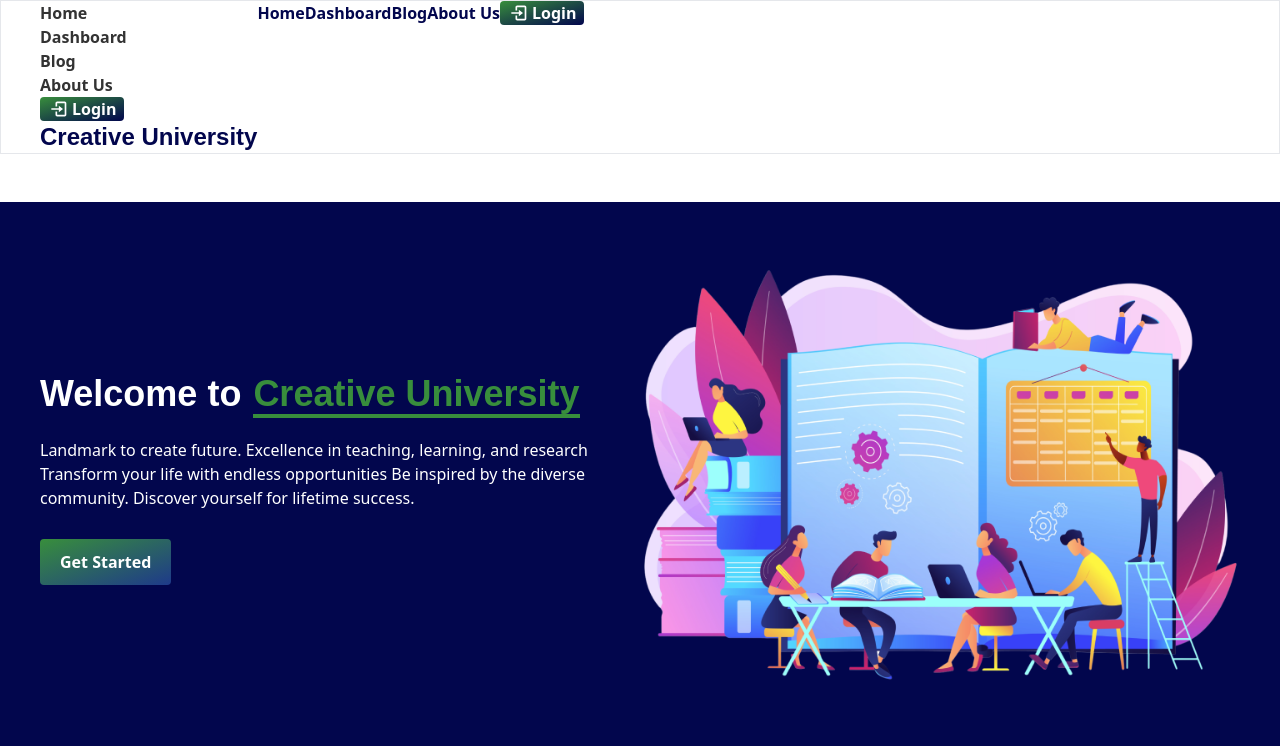
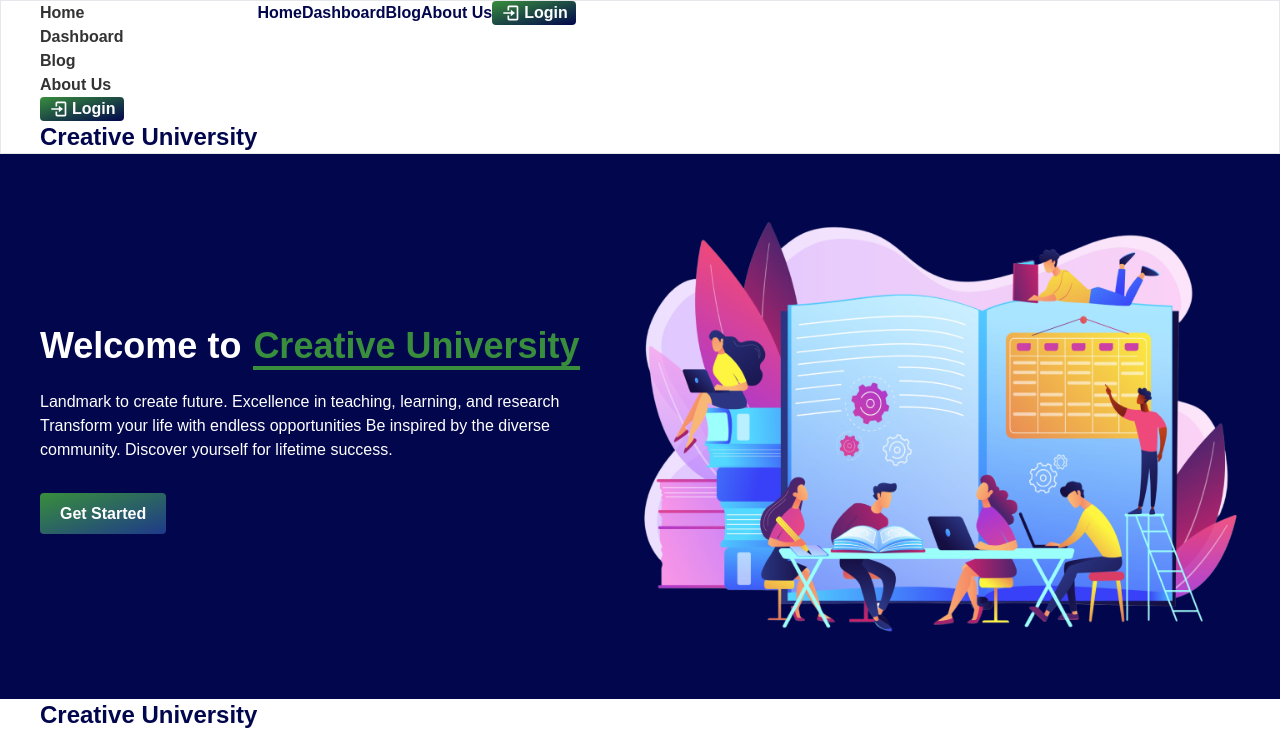
Before and after one commit to obaedulislam/academic-portal, a Next.js app: page / in a window 1280 px wide. Shown: the top 746 px of the page. Built offline with nearby package versions, Linux system fonts and the light colour scheme; no server answers; a web font is replaced by a local one.

Commit message:
edit section

```diff
--- a/Components/Header/Header.jsx
+++ b/Components/Header/Header.jsx
@@ -7,7 +7,6 @@ import { signOut } from "next-auth/react"
 
 const Header = () => {
     const { data: session } = useSession();
-    console.log(session);
 
     const menuItems = (
         <>
@@ -58,7 +57,7 @@ const Header = () => {
     );
 
     return (
-        <div className="bg-white  border border-gray-200 fixed w-full top-0 z-50">
+        <div className="bg-white  border border-gray-200 ">
             <div className="max-w-[1200px] mx-auto p-0 ">
                 <div className="navbar flex justify-between bg-base-100 p-0">
                     <div className="">
--- a/pages/_app.js
+++ b/pages/_app.js
@@ -1,11 +1,14 @@
 import { SessionProvider } from "next-auth/react";
 import Footer from "../Components/Footer/Footer";
+import Header from "../Components/Header/Header";
+
 import "../styles/globals.css";
 
 export default function App({ Component, pageProps, session }) {
   return (
     <div>
       <SessionProvider session={session}>
+        <Header></Header>
         <Component {...pageProps} />
         <Footer></Footer>
       </SessionProvider>
--- a/pages/index.js
+++ b/pages/index.js
@@ -1,6 +1,5 @@
 import { Inter } from "@next/font/google";
 import Head from "next/head";
-import Header from "../Components/Header/Header";
 import Banner from "./Home/Banner";
 
 const inter = Inter({ subsets: ["latin"] });
@@ -11,8 +10,7 @@ export default function Home() {
       <Head>
         <title>Home</title>
       </Head>
-      <Header></Header>
-      <div className="mt-12">
+      <div className="">
         <Banner />
       </div>
     </div>
```
Also changed, not shown: styles/globals.css (+4 -4 lines), Components/Footer/Footer.js (renamed from Components/Footer/Footer.jsx), 2 other files (tests, documents, lock files or other folders).
